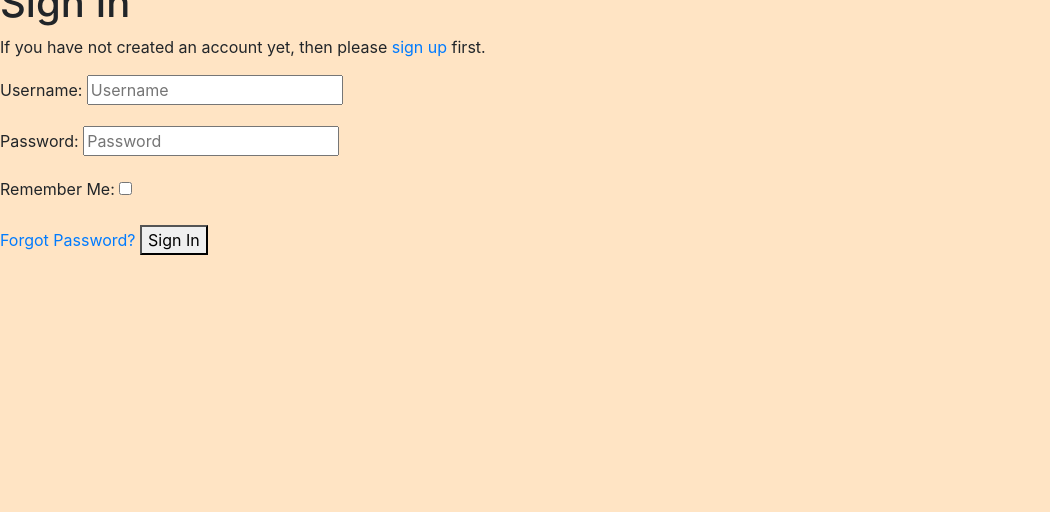
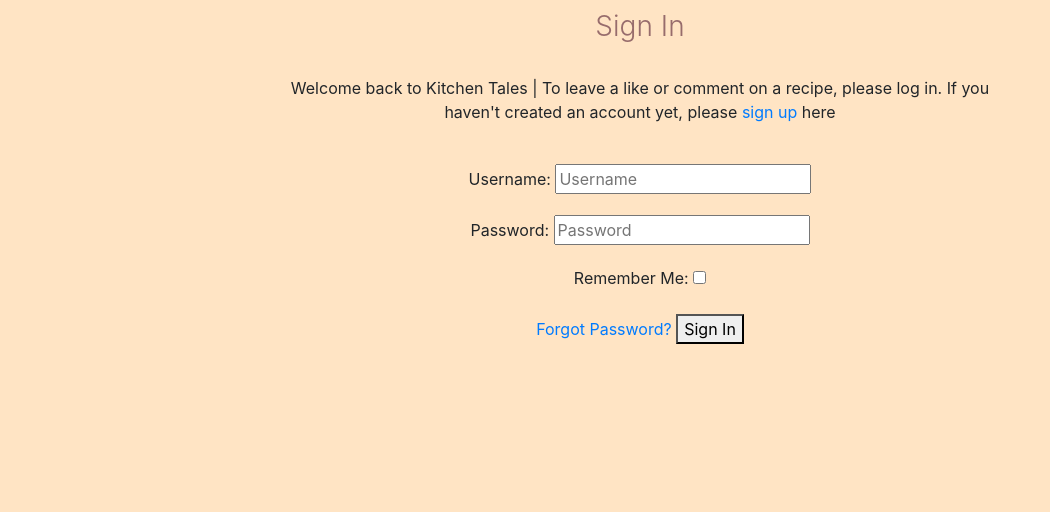
Before and after one commit to chris-townsend/PP4-Kitchen_Tales, a Django app: page /accounts/login/ in a window 1280 px wide. Shown: the part 288-800 px from the top of the page, without its empty margins (0-1050 px from the left). Run offline with Django 3.2, Linux system fonts and the light colour scheme; some libraries are stand-ins or nearby versions.

Commit message:
Close #22 #24 Create login template

```diff
--- a/templates/account/login.html
+++ b/templates/account/login.html
@@ -7,33 +7,23 @@
 
 {% block content %}
 
-<h1>{% trans "Sign In" %}</h1>
+<div class="container">
+  <div class="row">
+    <div class="col-md-8 mt-3 offset-md-2">
 
-{% get_providers as socialaccount_providers %}
+<h3 class="page-title">{% trans "Sign In" %}</h3>
+<br>
 
-{% if socialaccount_providers %}
-<p>{% blocktrans with site.name as site_name %}Please sign in with one
-of your existing third party accounts. Or, <a href="{{ signup_url }}">sign up</a>
-for a {{ site_name }} account and sign in below:{% endblocktrans %}</p>
+<p class="text-center">{% blocktrans %}Welcome back to Kitchen Tales |
+  To leave a like or comment on a recipe, please log in.
+  If you haven't created an account yet, please
+<a href="{{ signup_url }}">sign up</a> here{% endblocktrans %}</p>
+<br>
 
-<div class="socialaccount_ballot">
 
-  <ul class="socialaccount_providers">
-    {% include "socialaccount/snippets/provider_list.html" with process="login" %}
-  </ul>
 
-  <div class="login-or">{% trans 'or' %}</div>
 
-</div>
-
-{% include "socialaccount/snippets/login_extra.html" %}
-
-{% else %}
-<p>{% blocktrans %}If you have not created an account yet, then please
-<a href="{{ signup_url }}">sign up</a> first.{% endblocktrans %}</p>
-{% endif %}
-
-<form class="login" method="POST" action="{% url 'account_login' %}">
+<form class="login text-center" method="POST" action="{% url 'account_login' %}">
   {% csrf_token %}
   {{ form.as_p }}
   {% if redirect_field_value %}
@@ -42,5 +32,9 @@
   <a class="button secondaryAction" href="{% url 'account_reset_password' %}">{% trans "Forgot Password?" %}</a>
   <button class="primaryAction" type="submit">{% trans "Sign In" %}</button>
 </form>
+</div>
+</div>
+</div>
+
 
 {% endblock %}
```
